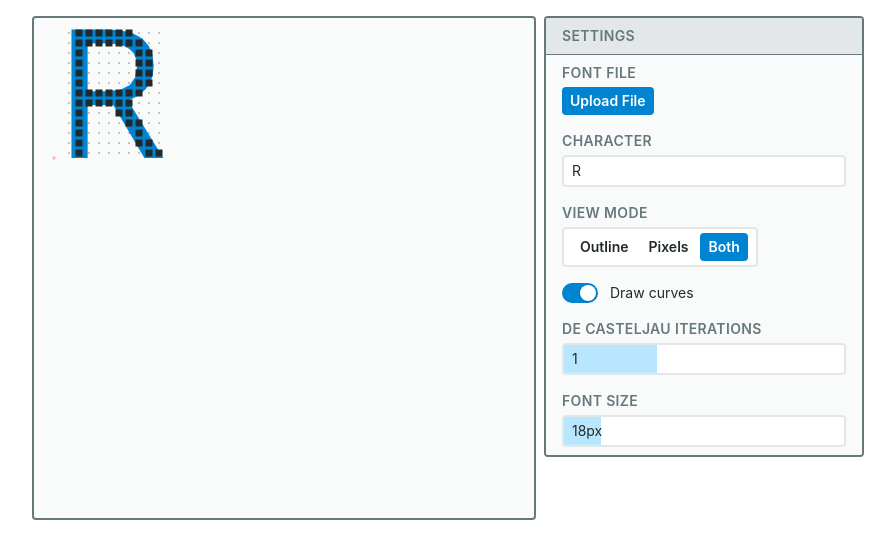
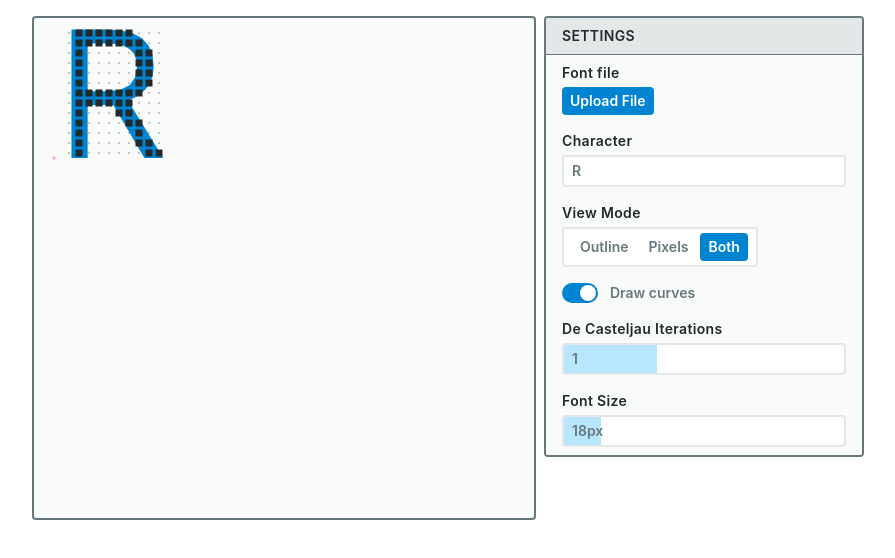
Before and after one commit to anoop901/playing-with-fonts, a React (Vite) app: page / in a window 1280 px wide. Shown: the top 558 px of the page, without its empty margins (192-1087 px from the left). Built offline with nearby package versions, Linux system fonts and the light colour scheme.

Commit message:
remove font size/weight variations

```diff
--- a/src/App.tsx
+++ b/src/App.tsx
@@ -183,12 +183,10 @@ function App() {
   }, [drawGlyphOnPixelGrid]);
 
   const Settings = (
-    <div className="w-80 overflow-hidden border-2 rounded border-border text-foreground">
+    <div className="w-80 overflow-hidden border-2 rounded border-border text-foreground font-semibold">
       {/* Header */}
       <div className="px-4 py-2 bg-background-2 border-b border-border">
-        <h2 className="uppercase text-heading font-semibold tracking-wide">
-          Settings
-        </h2>
+        <h2 className="uppercase text-heading tracking-wide">Settings</h2>
       </div>
 
       <div className="px-4 py-2 flex flex-col gap-4 bg-background">
--- a/src/components/Button.tsx
+++ b/src/components/Button.tsx
@@ -8,7 +8,7 @@ export default function Button({
   return (
     <button
       className={
-        "cursor-pointer rounded px-2 py-1 bg-primary text-primary-foreground font-semibold hover:scale-105 active:scale-100 transition " +
+        "cursor-pointer rounded px-2 py-1 bg-primary text-primary-foreground transition " +
         (className ?? "")
       }
       {...props}
--- a/src/components/Labeled.tsx
+++ b/src/components/Labeled.tsx
@@ -7,7 +7,7 @@ export default function Labeled({
 }) {
   return (
     <div className="flex flex-col gap-1">
-      <label className="uppercase text-heading text-sm tracking-wide font-semibold">
+      <label className="text-heading tracking-wide">
         {label}
       </label>
       {children}
--- a/src/components/Select.tsx
+++ b/src/components/Select.tsx
@@ -19,7 +19,7 @@ export default function Select({
     >
       {options.map(({ name, value }) => (
         <div
-          className={`px-2 py-1 rounded font-semibold ${currentValue === value ? "bg-primary text-primary-foreground" : "hover:bg-background-2"} hover:scale-105 active:scale-100 transition`}
+          className={`px-2 py-1 rounded ${currentValue === value ? "bg-primary text-primary-foreground" : "hover:bg-background-2"} cursor-pointer transition`}
           onClick={() => onChange(value)}
         >
           {name}
--- a/src/index.css
+++ b/src/index.css
@@ -8,8 +8,8 @@
 }
 
 @theme {
-  --color-foreground: var(--color-mist-800);
-  --color-heading: var(--color-mist-500);
+  --color-foreground: var(--color-mist-500);
+  --color-heading: var(--color-mist-800);
   --color-border: var(--color-mist-500);
   --color-border-weak: var(--color-mist-200);
   --color-background: var(--color-mist-50);
```
